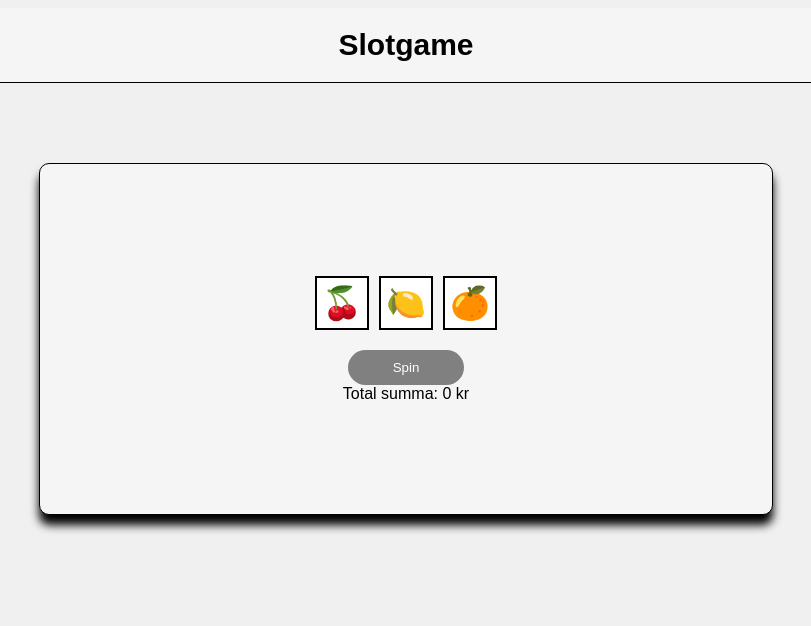
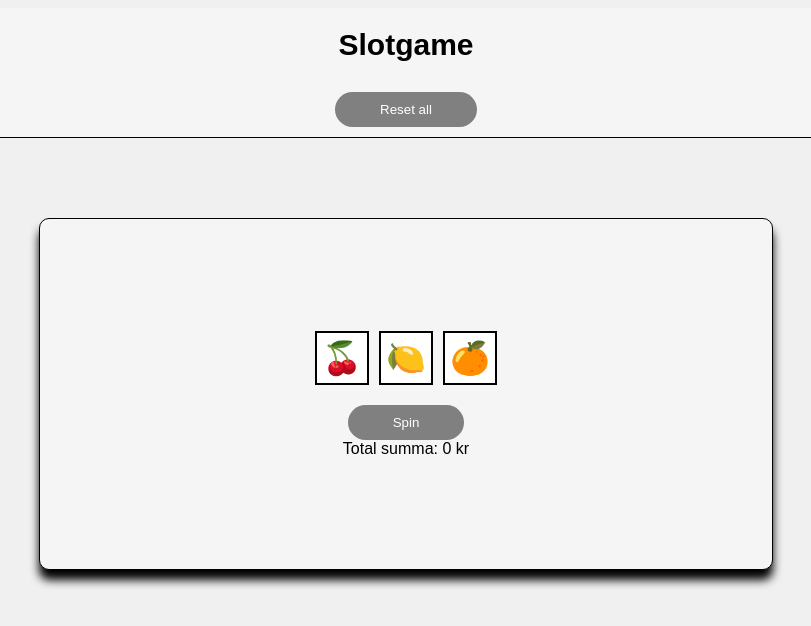
Before and after one commit to sebbe10/3-Reel-Slot-Machine, a plain HTML site: page src/index.html in a window 1280 px wide. Shown: the whole page, without its empty margins (234-1045 px from the left). Drawn offline with Linux system fonts and the light colour scheme.

Commit message:
slotgame

```diff
--- a/src/index.css
+++ b/src/index.css
@@ -18,6 +18,15 @@ body {
   font-size: 30px;
   font-family: Arial;
   font-weight: 800;
+}
+
+.resetAll {
+  margin: 10px;
+  padding: 10px 45px;
+  border-radius: 25px;
+  background-color: gray;
+  color: white;
+  border: none;
 }
 
 .theResultAndWon {
--- a/src/index.html
+++ b/src/index.html
@@ -10,6 +10,15 @@
   <body>
     <header class="header">
       <h1 class="h1">Slotgame</h1>
+
+      <button
+        class="resetAll"
+        onclick="
+          localStorage.removeItem('savemoney');
+
+      ">
+        Reset all
+      </button>
     </header>
 
     <div class="theResultAndWon">
```
